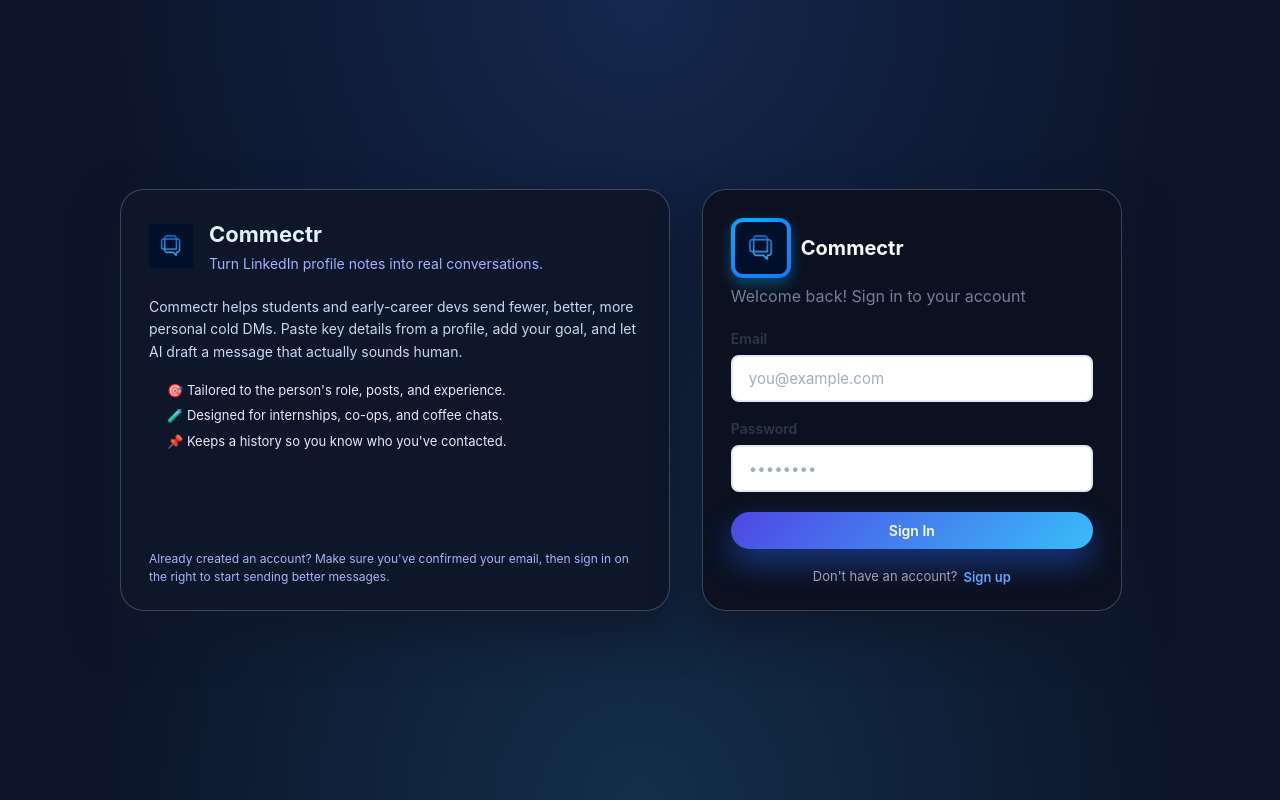
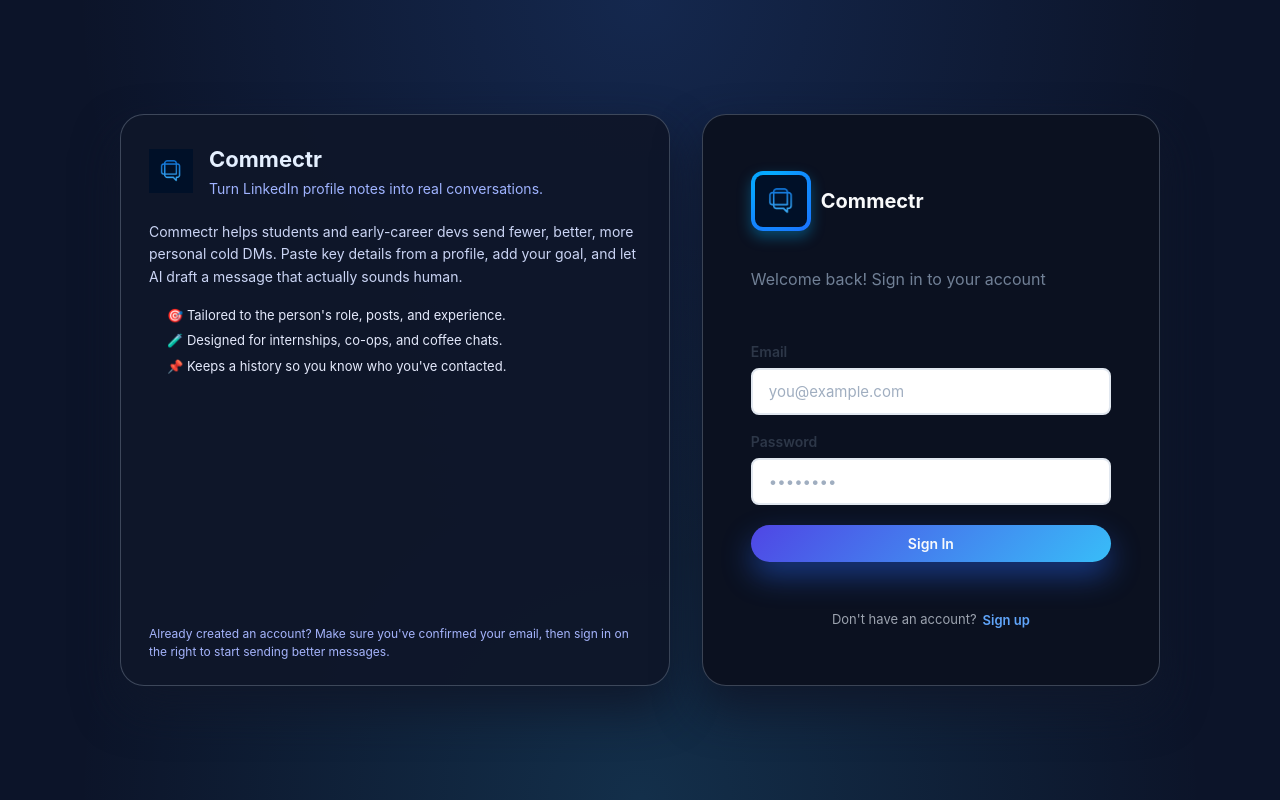
Before and after one commit to SahelYNouri/commectrApp, a React (Vite) app in the folder frontend/: page / in a window 1280 px wide. Built offline with nearby package versions, Linux system fonts and the light colour scheme; no server answers.

Commit message:
added css styles and also made the user page redirect to the same page after email confirmation so the user is logged into the dashboard

```diff
--- a/frontend/src/auth.js
+++ b/frontend/src/auth.js
@@ -9,7 +9,11 @@
 export async function signUp(email, password) {
 
     //calls supabase singup api
-  const { data, error } = await supabase.auth.signUp({ email, password });
+  const { data, error } = await supabase.auth.signUp({
+    email,
+    password,
+    options: {emailRedirectTo: window.location.origin} //redirect to same page after email confirmation
+  });
   if (error) throw error;
   return data;
 }
--- a/frontend/src/styles/auth.css
+++ b/frontend/src/styles/auth.css
@@ -86,15 +86,24 @@
 .auth-card {
   background: #0b1120;
   border-radius: 24px;
-  padding: 28px 28px 24px;
-  max-width: 420px;
+  padding: 56px 48px;
+  max-width: 480px;
   width: 100%;
   border: 1px solid rgba(148, 163, 184, 0.35);
   box-shadow: 0 22px 45px rgba(15, 23, 42, 0.9);
+
+  display: flex;
+  flex-direction: column;
+  gap: 30px;
 }
 
 .auth-header {
   margin-bottom: 20px;
+  display: flex;
+  flex-direction: column;
+  gap: 30px;
+  text-align: left;
+
 }
 
 .logo {
@@ -230,7 +239,6 @@
   text-decoration: underline;
 }
 
-/* ===== Legacy single-column container (still used by older code) ===== */
 
 .auth-container {
   min-height: 100vh;
@@ -260,3 +268,12 @@
     max-width: 100%;
   }
 }
+
+.verification-msg {
+  display: flex;
+  flex-direction: column;
+  gap: 12px;
+  color: #94a3b8;
+  line-height: 1.5;
+
+}
```
Also changed, not shown: 1 other file (tests, documents, lock files or other folders).
